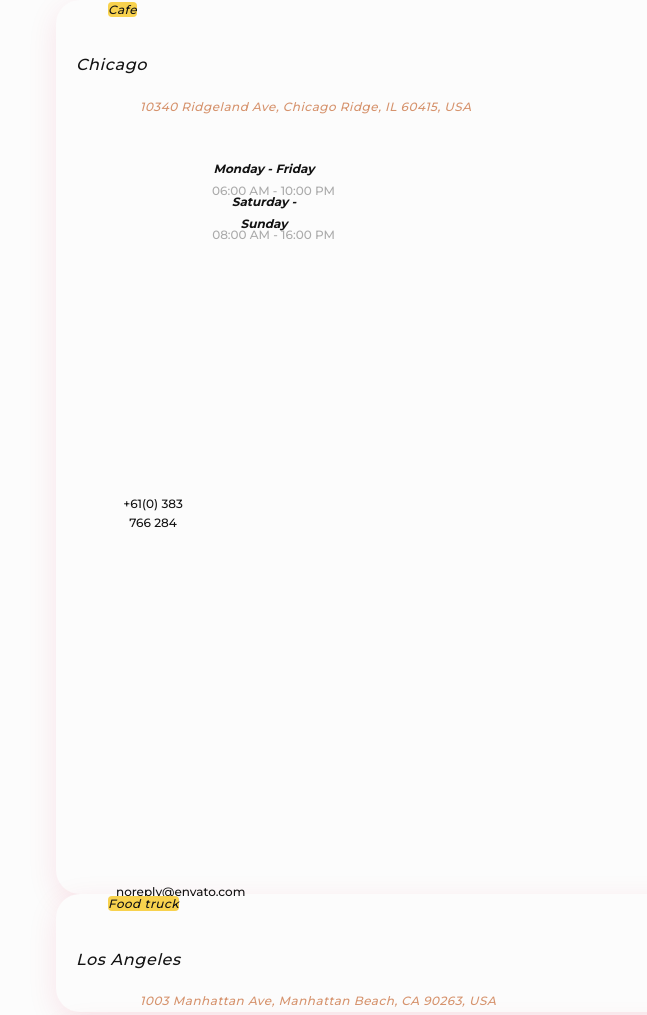
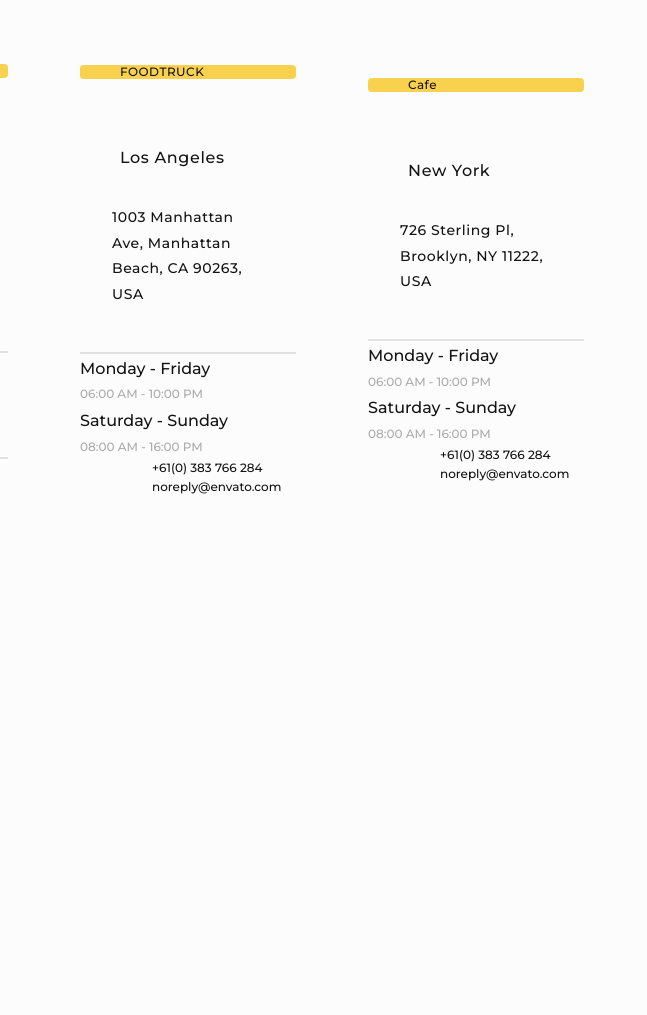
Before and after one commit to ZalogaD/contacts, a plain HTML site: page index.html in a window 1280 px wide. Shown: the top 1015 px of the page, without its empty margins (0-647 px from the left). After the commit the page ends 800 px from the top, so only its background shows below. Drawn offline with nearby package versions, Linux system fonts and the light colour scheme; a web font is replaced by a local one.

Commit message:
add media

```diff
--- a/css/style.css
+++ b/css/style.css
@@ -116,41 +116,85 @@ a {
 }
 
 .address-list {
-  background: var(--primary-color);
-  box-shadow: 0px 8px 30px rgba(212, 20, 67, 0.1);
+  display: flex;
+  flex-direction: column;
+  align-items: center;
+  gap: 16px;
+  padding-left: 32px;
+  padding-right: 24px;
+  padding-top: 40px;
+  background: #fcfcfc;
   border-radius: 24px;
+  width: 280px;
+  position: relative;
+  @media screen and (min-width: 768px) {
+    display: flex;
+    gap: 16px;
+    flex-direction: row;
+    justify-content: center;
+    width: 224px;
+  }
+  @media screen and (min-width: 1200px) {
+    padding: 40px;
+    width: 368px;
+  }
 }
 
 .address-item {
-  width: 100%;
+  font-size: 12px;
+  line-height: 160%;
+  padding-top: 24px;
+  padding-left: 32px;
+  padding-right: 24px;
+  padding-bottom: 24px;
+  @media screen and (max-width: 768px) {
+    font-size: 14px;
+    line-height: 150%;
+    padding-left: 24px;
+    padding-right: 24px;
+    padding-bottom: 40px;
+  }
 }
 
 .address-title {
+  font-weight: 500;
   font-size: 12px;
   line-height: 120%;
+  display: flex;
+  align-items: center;
+  text-align: center;
   letter-spacing: 0.04em;
   color: var(--primary-dark);
   margin-bottom: 20px;
-  margin-left: 52px;
 
-  background: var(--primary-yellow);
+  padding-left: 54px;
+  background: #f8d24e;;
   border-radius: 4px;
-  @media screen and (max-width: 767px) {
-    text-align: center;
+  @media screen and (max-width: 768px) {
+    font-size: 16px;
+    line-height: 140%;
+    padding-left: 37px;
+  }
+  @media screen and (min-width: 1200px) {
+    padding-left: 40px;
+    margin-bottom: 32px;
   }
 }
 
 .address-text {
-  width: 100%;
+  font-weight: 500;
   line-height: 186%;
+  font-size: 12px;
   letter-spacing: 0.04em;
   margin-bottom: 8px;
-  padding: 32px 20px 8px;
-  @media screen and (max-width: 768px) {
-    text-align: center;
+  padding-left: 32px;
+  @media screen and (min-width: 768px) {
+    font-size: 14px;
+    padding-top: 32px;
   }
   @media screen and (min-width: 1200px) {
-    width: 270px;
+    font-size: 16px;
+    padding-left: 40px;
   }
 }
 
@@ -159,30 +203,50 @@ a {
   font-size: 12px;
   line-height: 183%;
   letter-spacing: 0.04em;
-  color: var(--primary-whiskey);
-  margin-left: 52px;
+  color: var(--primary-whiskey)
+  padding-left: 32px;
+  padding-top: 8px;
   display: block;
-  margin-bottom: 8px;
-  padding-left: 32px;
+  margin-bottom: 20px;
+  @media screen and (min-width: 480px) {
+    font-size: 14px;
+    padding: 24px 12px 24px 32px;
+    width: 190px;
+  }
+}
+
+.line {
+  border: 1px solid #e1e1e1;
+  width: 216px;
 }
 
 .week {
-  position: absolute;
-  height: 96px;
-  margin-left: 52px;
-  text-align: center;
-  padding: 32px 48px 0 48px;
+  display: flex;
+  flex-direction: column;
+  padding-left: 32px;
+  @media screen and (min-width: 768px) {
+    padding-left: 24px;
+  }
+  @media screen and (min-width: 1200px) {
+    padding-left: 40px;
+  }
+}
+
+.week-group {
+  gap: 12px;
 }
 
 .week-title {
   font-size: 12px;
   line-height: 186%;
-  width: 112px;
-  height: 22px;
-  margin-left: 52px;
   display: flex;
-  align-items: center;
-  justify-content: center;
+  gap: 6px;
+  @media screen and (min-width: 768px) {
+    font-size: 14px;
+  }
+  @media screen and (min-width: 1200px) {
+    font-size: 16px;
+  }
 }
 
 .week-text {
@@ -192,16 +256,16 @@ a {
   font-size: 12px;
   line-height: 186%;
   color: var(--primary-grey);
-  margin-left: 56px;
 }
 
+.contact {
+  padding-left: 32px;
+  padding-top: 24px;
+  display: inline;
+}
 .contact-item {
-  width: 130px;
-  height: 44px;
-  margin-left: 52px;
-  margin-top: 344px;
-  text-align: center;
-  padding: 32px 48px 0 8px;
+  list-style: none;
+  padding-left: 32px;
 }
 
 .contact-link {
--- a/index.html
+++ b/index.html
@@ -19,28 +19,24 @@
   </head>
   <body>
     <section>
-      <div class="container">
-        <h2 class="visually-hidden title">Contacts</h2>
-        <address class="address">
       <ul class="address-list list">
         <li class="address-item">
           <span class="address-title">Cafe</span>
-              <p class="address-text">Chicago</p>
+          <h3 class="address-text">Chicago</h3>
           <a
             href="https://goo.gl/maps/VHagASmWYXijD52L8"
             target="_blank"
             rel="noopener noreferrer nofollow"
             class="address-link"
+            >10340 Ridgeland Ave, Chicago Ridge, IL 60415, USA</a
           >
-                10340 Ridgeland Ave, Chicago Ridge, IL 60415, USA</a
-              >
-            </li>
-            <div class="week">
-              <h4 class="week-title">Monday - Friday</h4>
-              <p class="week-text">06:00 AM - 10:00 PM</p>
-              <h4 class="week-title">Saturday - Sunday</h4>
-              <p class="week-text">08:00 AM - 16:00 PM</p>
-            </div>
+          <div class="line"></div>
+          <p class="week-title">Monday - Friday</p>
+          <time class="week-text">06:00 AM - 10:00 PM</time>
+          <p class="week-title">Saturday - Sunday</p>
+          <time class="week-text">08:00 AM - 16:00 PM</time>
+          <div class="line"></div>
+          <ul>
             <li class="contact-item">
               <a href="tel:+61(0) 383 766 284" class="contact-link">+61(0) 383 766 284</a>
             </li>
@@ -48,10 +44,10 @@
               <a href="mailto:noreply@envato.com" class="contact-link">noreply@envato.com</a>
             </li>
           </ul>
-          <ul class="address-list list">
+        </li>
         <li class="address-item">
-              <span class="address-title">Food truck</span>
-              <p class="address-text">Los Angeles</p>
+          <span class="address-title">FOODTRUCK</span>
+          <h3 class="address-text">Los Angeles</h3>
           <a
             href="https://goo.gl/maps/13vo9LdrMdtSLwwa7"
             target="_blank"
@@ -60,24 +56,23 @@
           >
             1003 Manhattan Ave, Manhattan Beach, CA 90263, USA</a
           >
-            </li>
-            <div class="week">
-              <h4 class="week-title">Monday - Friday</h4>
-              <p class="week-text">06:00 AM - 10:00 PM</p>
-              <h4 class="week-title">Saturday - Sunday</h4>
-              <p class="week-text">08:00 AM - 16:00 PM</p>
+          <div class="line"></div>
+          <p class="week-title">Monday - Friday</p>
+          <time class="week-text">06:00 AM - 10:00 PM</time>
+          <p class="week-title">Saturday - Sunday</p>
+          <time class="week-text">08:00 AM - 16:00 PM</time>
+          <ul>
             <li class="contact-item">
               <a href="tel:+61(0) 383 766 284" class="contact-link">+61(0) 383 766 284</a>
             </li>
             <li class="contact-item">
               <a href="mailto:noreply@envato.com" class="contact-link">noreply@envato.com</a>
             </li>
-            </div>
           </ul>
-          <ul class="address-list list">
+        </li>
         <li class="address-item">
           <span class="address-title">Cafe</span>
-              <p class="address-text">New York</p>
+          <h3 class="address-text">New York</h3>
           <a
             href="https://goo.gl/maps/vAF7rRvvWjoSbXTv8"
             target="_blank"
@@ -86,13 +81,12 @@
           >
             726 Sterling Pl, Brooklyn, NY 11222, USA</a
           >
-            </li>
-            <div class="week">
-              <h4 class="week-title">Monday - Friday</h4>
-              <p class="week-text">06:00 AM - 10:00 PM</p>
-              <h4 class="week-title">Saturday - Sunday</h4>
-              <p class="week-text">08:00 AM - 16:00 PM</p>
-            </div>
+          <div class="line"></div>
+          <p class="week-title">Monday - Friday</p>
+          <time class="week-text">06:00 AM - 10:00 PM</time>
+          <p class="week-title">Saturday - Sunday</p>
+          <time class="week-text">08:00 AM - 16:00 PM</time>
+          <ul>
             <li class="contact-item">
               <a href="tel:+61(0) 383 766 284" class="contact-link">+61(0) 383 766 284</a>
             </li>
@@ -100,8 +94,8 @@
               <a href="mailto:noreply@envato.com" class="contact-link">noreply@envato.com</a>
             </li>
           </ul>
-        </address>
-      </div>
+        </li>
+      </ul>
     </section>
   </body>
 </html>
```
Lines whose indentation alone changed are shown as unchanged.
